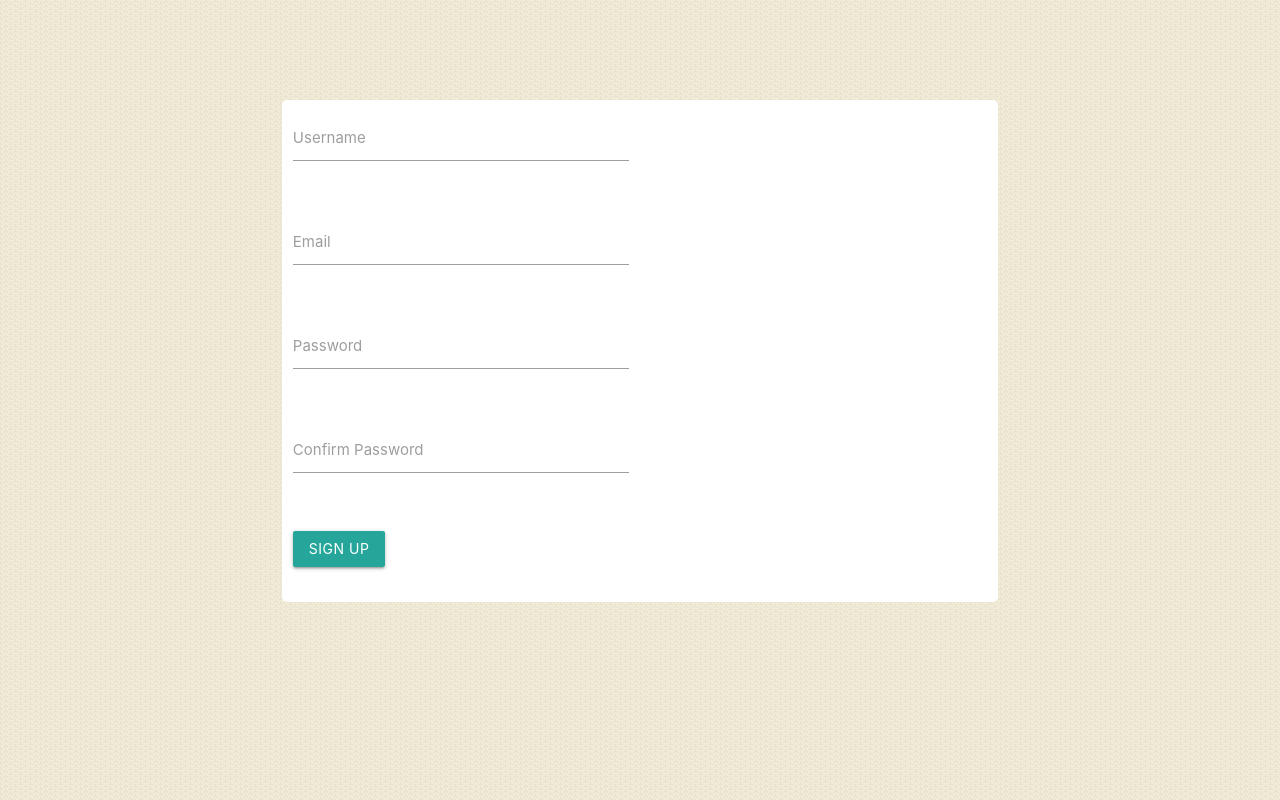
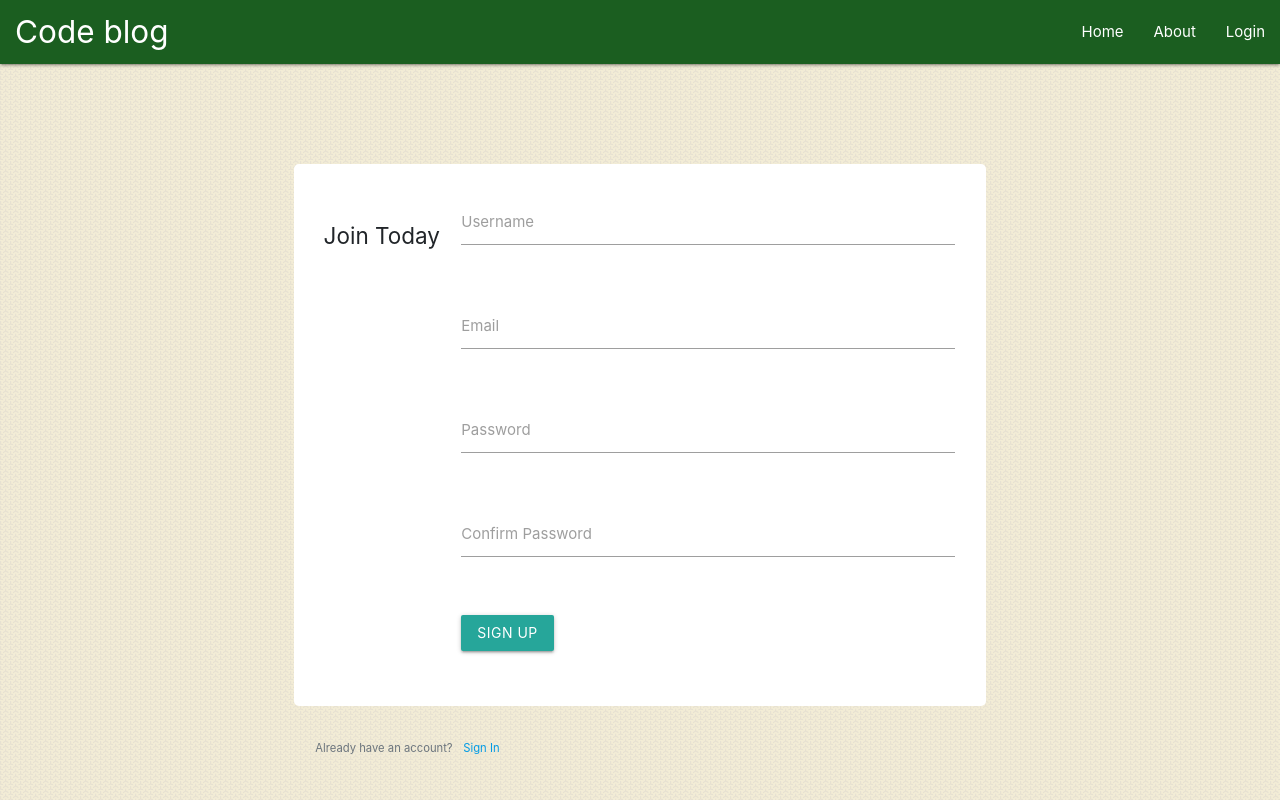
Before and after one commit to js-ferguson/myBlog, a Flask app: page /register in a window 1280 px wide. Run offline with Flask 2, Linux system fonts and the light colour scheme; some libraries are stand-ins or nearby versions.

Commit message:
added a login template and form. Added a navbar and flashes for successful/failed registration and login

```diff
--- a/myBlog.py
+++ b/myBlog.py
@@ -1,4 +1,4 @@
-from flask import Flask, render_template, url_for
+from flask import Flask, render_template, url_for, flash, redirect
 from forms import RegistrationForm, LoginForm
 
 app = Flask(__name__)
@@ -32,16 +32,25 @@ def about():
     return render_template('about.html')
 
 
-@app.route("/register")
+@app.route("/register", methods=['GET', 'POST'])
 def register():
     form = RegistrationForm()
+    if form.validate_on_submit():
+        flash(f'Account created for {form.username.data}!', 'info')
+        return redirect(url_for('home'))
     return render_template('register.html', form=form)
 
 
-@app.route("/login")
+@app.route("/login", methods=['GET', 'POST'])
 def login():
     form = LoginForm()
-    return render_template('login.html', title='Login', form=form)
+    if form.validate_on_submit():
+        if form.email.data == "admin@myBlog.com" and form.password.data == 'password':
+            flash(f'{form.email.data}, you have been logged in!', 'info')
+            return redirect(url_for('home'))
+        else:
+            flash('Login Unsuccessful. Please check username and password', 'danger')
+    return render_template('login.html', form=form)
 
 
 if __name__ == '__main__':
--- a/static/css/style.css
+++ b/static/css/style.css
@@ -53,6 +53,14 @@ aside {
   border-radius: 5px;
   margin: auto;
   margin-top: 100px;
-  width: 80%; }
+  width: 80%;
+  padding: 20px; }
+  .form-card .join-legend {
+    padding: 10px; }
+
+.subtext {
+  margin: auto;
+  margin-top: 15px;
+  width: 75%; }
 
 /*# sourceMappingURL=style.css.map */
--- a/templates/base.html
+++ b/templates/base.html
@@ -8,6 +8,8 @@
     <!--Import Google Icon Font-->
     <link href="https://fonts.googleapis.com/icon?family=Material+Icons" rel="stylesheet">
     <!--Import materialize.css-->
+
+    <link rel="stylesheet" href="https://stackpath.bootstrapcdn.com/bootstrap/4.3.1/css/bootstrap.min.css" integrity="sha384-ggOyR0iXCbMQv3Xipma34MD+dH/1fQ784/j6cY/iJTQUOhcWr7x9JvoRxT2MZw1T" crossorigin="anonymous">
     <link type="text/css" rel="stylesheet" href="{{ url_for('static', filename='css/materialize.css') }}"  media="screen,projection"/>
     <link type="text/css" rel="stylesheet" href="{{ url_for('static', filename='css/style.css') }}">
 
@@ -15,22 +17,35 @@
 </head>
 <body>
 
-    <!-- <nav> <!-- materialize nav
+    <nav> <!-- materialize nav -->
         <div class="nav-wrapper">
             <a href="#" class="brand-logo">Code blog</a>
             <ul id="nav-mobile" class="right hide-on-med-and-down">
-            <li><a href="sass.html">Sass</a></li>
-            <li><a href="badges.html">Components</a></li>
-            <li><a href="collapsible.html">JavaScript</a></li>
+            <li><a href="{{ url_for('home') }}">Home</a></li>
+            <li><a href="{{ url_for('about') }}">About</a></li>
+            <li><a href="{{ url_for('login') }}">Login</a></li>
             </ul>
         </div>
-    </nav> -->
+    </nav>
 
     <div class="container">
+            {% with messages = get_flashed_messages(with_categories=true) %}
+                {% if messages %}
+                    {% for category, message in messages %}
+                        <div class=" alert alert-{{ category }}">
+                            {{ message }}
+                        </div>
+                    {% endfor %}
+                {% endif %}
+            {% endwith %}
             {% block content %}{% endblock content %}
     </div>
 
     <!--JavaScript at end of body for optimized loading-->
+    <script src="https://code.jquery.com/jquery-3.3.1.slim.min.js" integrity="sha384-q8i/X+965DzO0rT7abK41JStQIAqVgRVzpbzo5smXKp4YfRvH+8abtTE1Pi6jizo" crossorigin="anonymous"></script>
+    <script src="https://cdnjs.cloudflare.com/ajax/libs/popper.js/1.14.7/umd/popper.min.js" integrity="sha384-UO2eT0CpHqdSJQ6hJty5KVphtPhzWj9WO1clHTMGa3JDZwrnQq4sF86dIHNDz0W1" crossorigin="anonymous"></script>
+    <script src="https://stackpath.bootstrapcdn.com/bootstrap/4.3.1/js/bootstrap.min.js" integrity="sha384-JjSmVgyd0p3pXB1rRibZUAYoIIy6OrQ6VrjIEaFf/nJGzIxFDsf4x0xIM+B07jRM" crossorigin="anonymous"></script>
+
     <script type="text/javascript" src="static/js/bin/materialize.min.js"></script>
 </body>
 </html>
--- a/templates/home.html
+++ b/templates/home.html
@@ -21,6 +21,8 @@
                     <li>Flask/python</li>
                     <li>Javascript</li>
                     <li>jQuery</li>
+                    <li>Bootstrap</li>
+                    <li>MaterializeCSS</li>
                     <li>SASS</li>
                     <li>HTML5</li>
                 </ul>
--- a/templates/register.html
+++ b/templates/register.html
@@ -8,42 +8,81 @@
     </div> -->
 
 <div class="row form-card">
+    <h4><legend class="join-legend">Join Today</legend></h4>
     <form method="POST" action="" class="col s12">
         {{ form.hidden_tag() }}
         <!-- //adds cross site request forgery token (CSRF token) -->
         <div class="row">
-            <div class="input-field col s6">
+            <div class="input-field col s12">
                 {{ form.username.label() }}
-                {{ form.username()}}
-            </div>
-        </div>
-
-        <div class="row">
-            <div class="input-field col s6">
-                {{ form.email.label() }}
-                {{ form.email() }}
-            </div>
-        </div>
-
-        <div class="row">
-            <div class="input-field col s6">
-                {{ form.password.label() }}
-                {{ form.password() }}
+                {% if form.username.errors %}
+                    {{ form.username(class="is-invalid") }}
+                    <div class="invalid-feedback">
+                        {% for errors in form.username.errors %}
+                            <span> {{ error }}</span>
+                        {% endfor %}
+                    </div>
+                {% else %}
+                    {{ form.username() }}
+                {% endif %}
             </div>
         </div>
         <div class="row">
-            <div class="input-field col s6">
-                {{ form.confirm_password.label() }}
-                {{ form.confirm_password() }}
+            <div class="input-field col s12">
+                {{ form.email.label() }}
+                {% if form.email.errors %}
+                    {{ form.email(class="is-invalid") }}
+                    <div class="invalid-feedback">
+                        {% for errors in form.email.errors %}
+                            <span> {{ error }}</span>
+                        {% endfor %}
+                    </div>
+                {% else %}
+                    {{ form.email() }}
+                {% endif %}
             </div>
         </div>
-
         <div class="row">
-            <div class="input-field col s6">
+            <div class="input-field col s12">
+                {{ form.password.label() }}
+                {% if form.password.errors %}
+                    {{ form.password(class="is-invalid") }}
+                    <div class="invalid-feedback">
+                        {% for errors in form.password.errors %}
+                            <span> {{ error }}</span>
+                        {% endfor %}
+                    </div>
+                {% else %}
+                    {{ form.password() }}
+                {% endif %}
+            </div>
+        </div>
+        <div class="row">
+            <div class="input-field col s12">
+                {{ form.confirm_password.label() }}
+                {% if form.confirm_password.errors %}
+                    {{ form.confirm_password(class="is-invalid") }}
+                    <div class="invalid-feedback">
+                        {% for errors in form.confirm_password.errors %}
+                            <span> {{ error }}</span>
+                        {% endfor %}
+                    </div>
+                {% else %}
+                    {{ form.confirm_password() }}
+                {% endif %}
+            </div>
+        </div>
+        <div class="row">
+            <div class="input-field col s12">
                 {{ form.submit(class="btn")}}
             </div>
         </div>
     </form>
 </div>
+<div class="pt-3 subtext">
+    <small class="text-muted">
+        Already have an account? <a class="ml-2" href="{{ url_for('login') }}"> Sign In</a>
+    </small>
+</div>
 
 {% endblock content %}
```
Also changed, not shown: references.md (added, +7 -0 lines), templates/login.html (+65 -0 lines), README.md.
